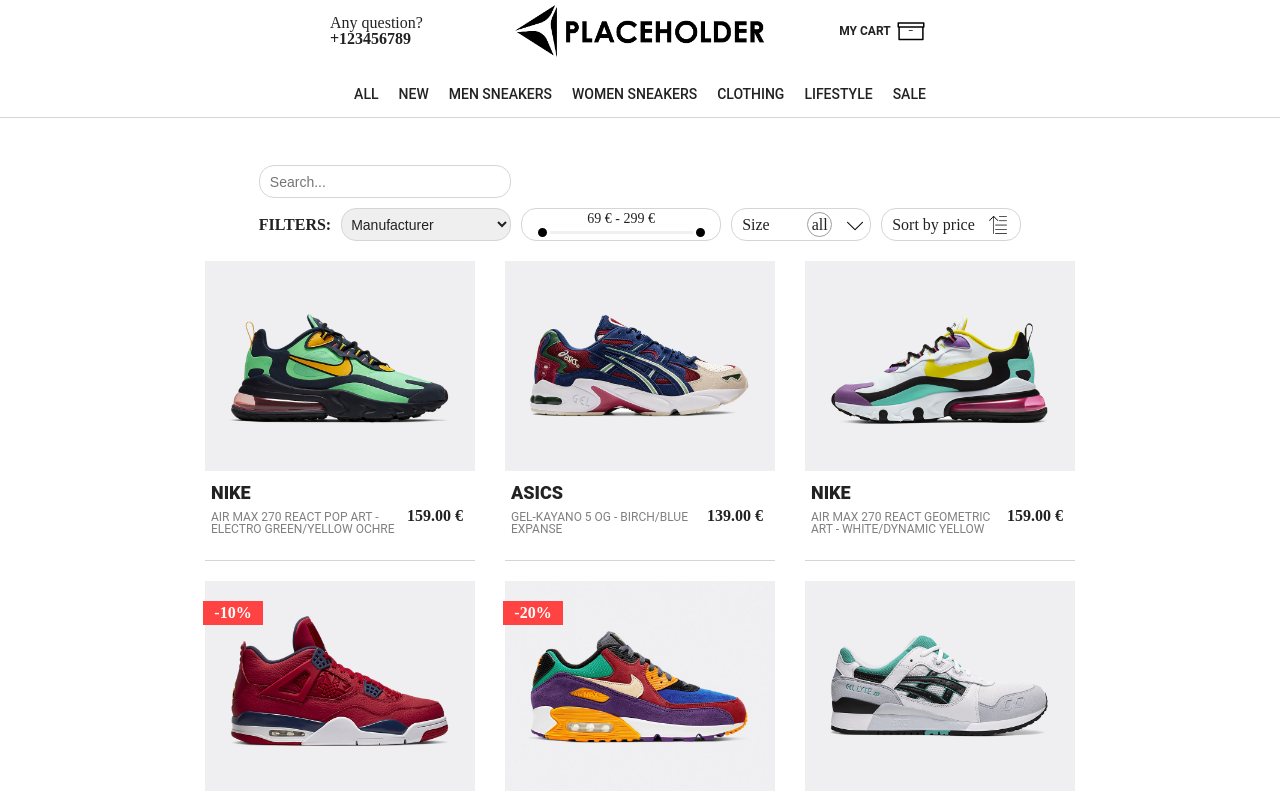
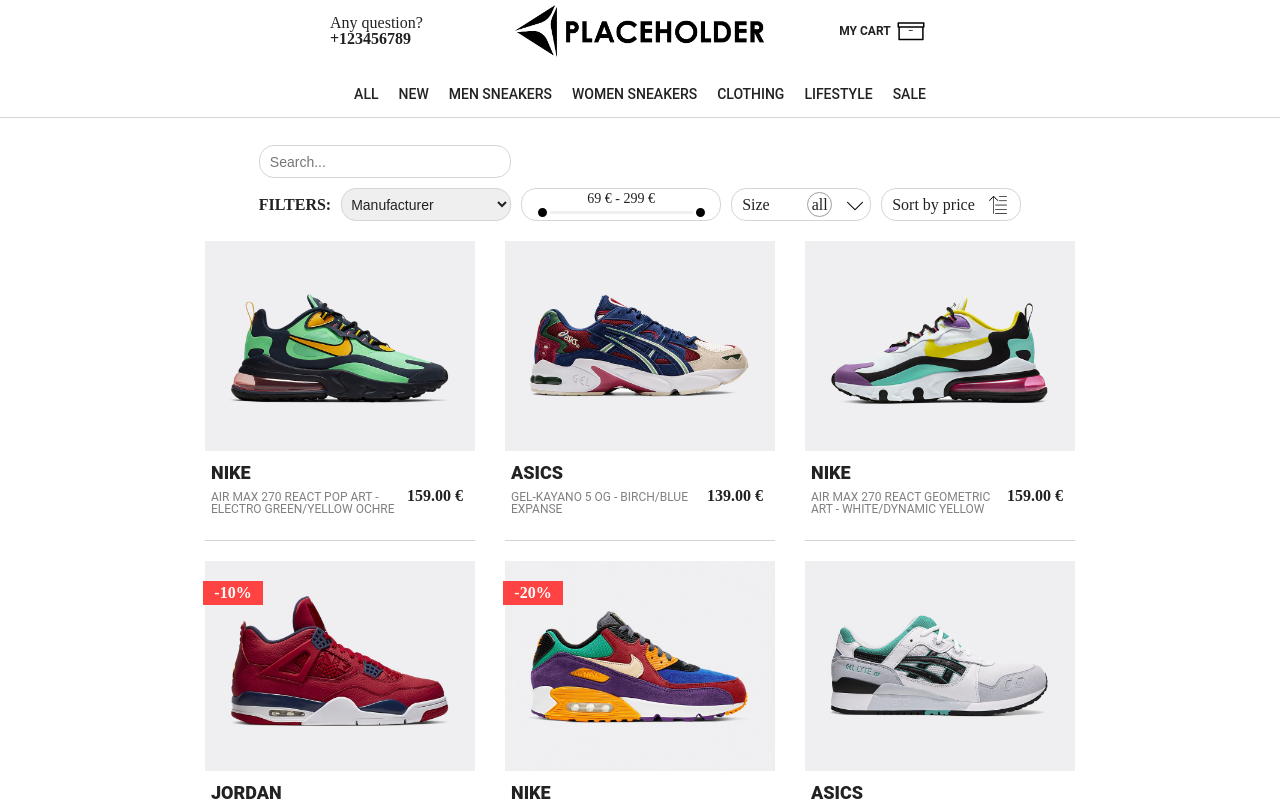
Before and after one commit to leonidshparun/react-shop, a React (Create React App) app: page / in a window 1280 px wide. Shown: the top 801 px of the page. Built offline with nearby package versions, Linux system fonts and the light colour scheme.

Commit message:
fix: minor style fixes

```diff
--- a/src/components/Screens/Cart/Heading/style.js
+++ b/src/components/Screens/Cart/Heading/style.js
@@ -9,7 +9,6 @@
     color: ${Colors.textMain};
     font-weight: bold;
     padding: 8px;
-    background: ${Colors.backgroundHelper};
     vertical-align: middle;
     text-transform: uppercase;
     font-size: 13px;
--- a/src/components/Screens/Screens.jsx
+++ b/src/components/Screens/Screens.jsx
@@ -16,7 +16,7 @@
   align-items: center;
   min-width: 320px;
   min-height: calc(100vh - 70px);
-  padding: 145px 0 60px;
+  padding: 125px 0 60px;
 `;
 
 const Screens = () => (
```
